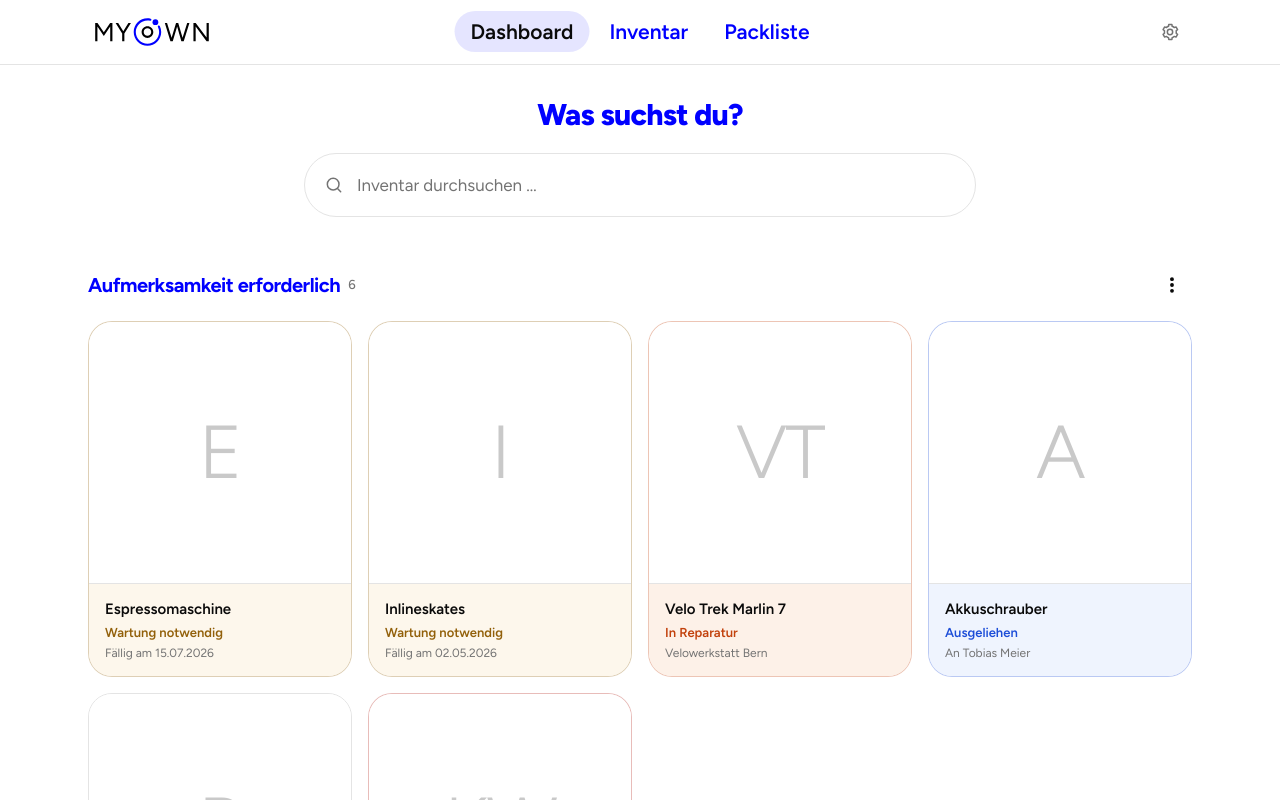
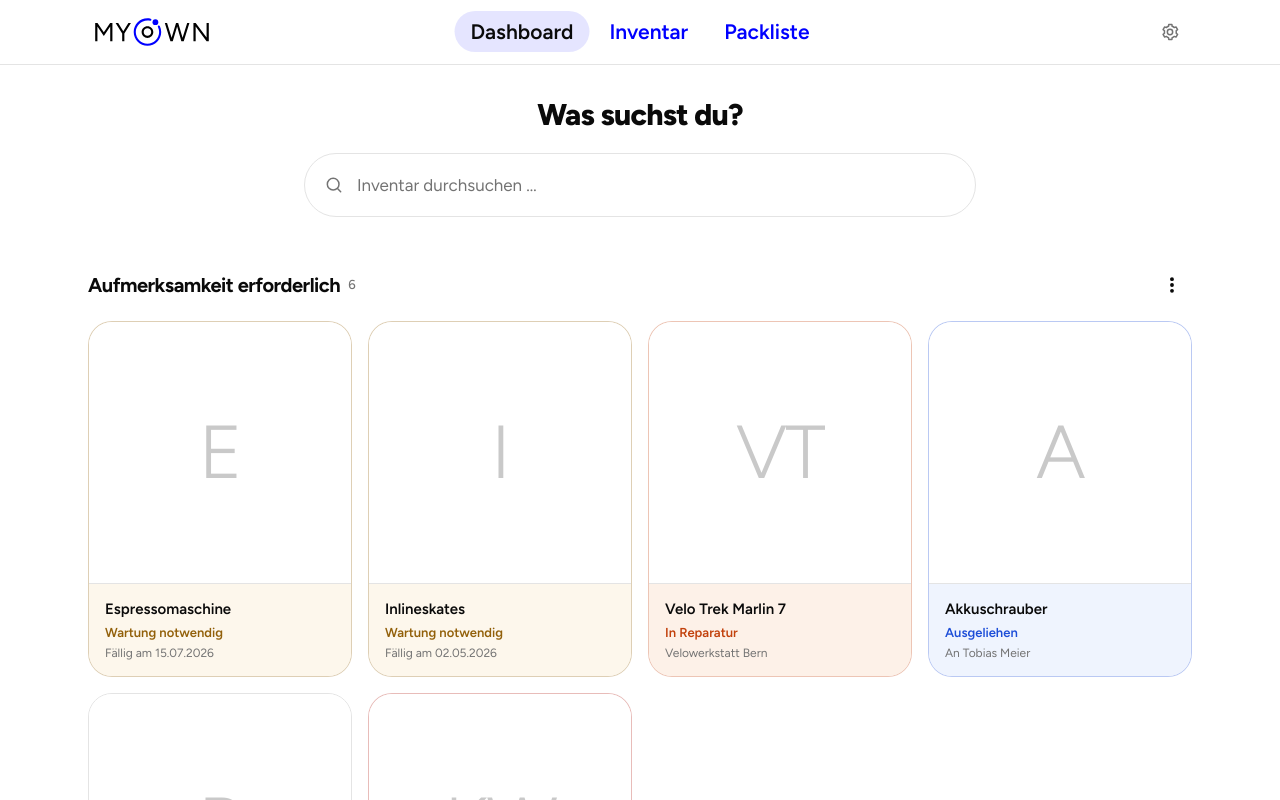
Before and after one commit to mrcldbrnr/web-app, a Next.js app: page / in a window 1280 px wide. Shown: the top 800 px of the page. Built offline with nearby package versions, Linux system fonts and the light colour scheme.

Commit message:
farbe ueberschriften (schwarz)

```diff
--- a/src/app/globals.css
+++ b/src/app/globals.css
@@ -47,7 +47,7 @@ body {
 h1,
 h2,
 h3 {
-  color: var(--color-brand);
+  color: #0a0a0a;
 }
 
 @layer components {
```
